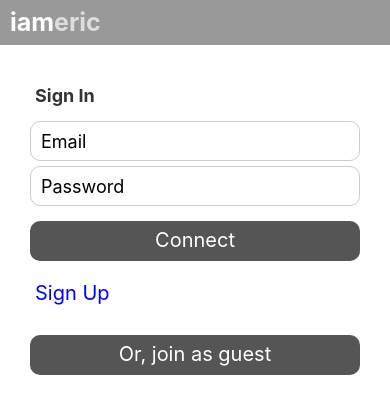
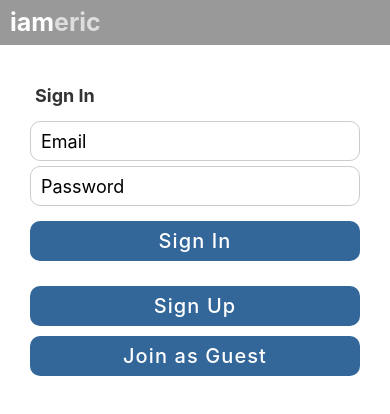
Before and after one commit to ezivnuska/iameric.me, a React Native app: screen /auth in a window 390 px wide. Shown: the top 414 px of the page. Built offline with nearby package versions, Linux system fonts and the light colour scheme.

Commit message:
added ButtonPrimary to mix.

```diff
--- /dev/null
+++ b/src/components/AuthButton.js
@@ -0,0 +1,13 @@
+import React from 'react'
+import {
+    ButtonPrimary,
+} from '.'
+
+const AuthButton = ({ onPress, signin }) => (
+    <ButtonPrimary
+        label={signin ? 'Sign In' : 'Sign Up'}
+        onPress={onPress}
+    />
+)
+
+export default AuthButton
--- /dev/null
+++ b/src/components/ButtonPrimary.js
@@ -0,0 +1,29 @@
+import React from 'react'
+import {
+    Text,
+    TouchableOpacity,
+} from 'react-native'
+import defaultStyles from '../styles'
+
+const ButtonPrimary = ({ label, onPress, altLabel = null, disabled = false }) => {
+
+    const handlePress = async () => {
+        // do stuff
+        onPress()
+    }
+
+    return (
+        <TouchableOpacity
+            style={[defaultStyles.button, disabled ? defaultStyles.buttonDisabled : null]}
+            onPress={handlePress}
+            disabled={disabled}
+        >
+            <Text style={[defaultStyles.buttonLabel, disabled ? defaultStyles.buttonLabelDisabled : null]}>
+                {disabled ? altLabel || label : label}
+            </Text>
+
+        </TouchableOpacity>
+    )
+}
+
+export default ButtonPrimary
--- a/src/components/FeedbackForm.js
+++ b/src/components/FeedbackForm.js
@@ -55,13 +55,13 @@ const FeedbackForm = ({ addEntry, updateStatus }) => {
 
             <TouchableOpacity
                 style={[defaultStyles.button, (!entry.length ? defaultStyles.buttonDisabled : null)]}
-                disabled={!entry.length}
+                disabled={!!entry.length}
                 onPress={onSubmit}
             >
                 <Text
                     style={[defaultStyles.buttonLabel, (!entry.length ? defaultStyles.buttonLabelDisabled : null)]}
                 >
-                    Say it
+                    Send
                 </Text>
             </TouchableOpacity>
 
--- a/src/components/GuestSigninButton.js
+++ b/src/components/GuestSigninButton.js
@@ -1,11 +1,11 @@
 import React, { useState } from 'react'
 import {
     StyleSheet,
-    Text,
-    TouchableOpacity,
 } from 'react-native'
+import {
+    ButtonPrimary,
+} from '.'
 import axios from 'axios'
-import defaultStyles from '../styles'
 
 const GuestSigninButton = ({ setUser }) => {
 
@@ -29,27 +29,13 @@ const GuestSigninButton = ({ setUser }) => {
     }
 
     return (
-        <TouchableOpacity
-            style={[defaultStyles.button, styles.container]}
+        <ButtonPrimary
+            label='Join as Guest'
+            altLabel='Connecting...'
+            disabled={loading}
             onPress={handlePress}
-            disabled={loading}
-        >
-            <Text style={[defaultStyles.buttonLabel, loading ? defaultStyles.buttonLabelDisabled : null]}>
-                Or, join as guest
-            </Text>
-
-        </TouchableOpacity>
+        />
     )
 }
 
 export default GuestSigninButton
-
-const styles = StyleSheet.create({
-    container: {
-        // display: 'flex',
-        // flexDirection: 'row',
-        // justifyContent: 'center',
-        // borderWidth: 1,
-        // borderColor: 'red',
-    },
-})
--- a/src/components/SignInForm.js
+++ b/src/components/SignInForm.js
@@ -10,6 +10,7 @@ import axios from 'axios'
 import { AppContext } from '../AppContext'
 import { navigate } from '../navigators/RootNavigation'
 import defaultStyles from '../styles'
+import ButtonPrimary from './ButtonPrimary'
 
 const SignInForm = ({ updateStatus, setUser }) => {
 
@@ -39,6 +40,7 @@ const SignInForm = ({ updateStatus, setUser }) => {
 
 	const sendData = async user => {
 		updateStatus('Storing email...')
+		setLoading(true)
 		await AsyncStorage
 			.setItem('email', user.email)
 			.then(() => {
@@ -47,17 +49,18 @@ const SignInForm = ({ updateStatus, setUser }) => {
 			})
 
 		updateStatus('Attempting sign in...')
-		setLoading(true)
 		axios
 			.post('/api/signin', user)
 			.then(({ data }) => {
+				setLoading(false)
 				const { err, user } = data
-				if (err) return updateStatus(err)
+				if (err) {
+					return updateStatus(err)
+				}
 				if (user) {
 					updateStatus('Sign in successful.')
 					setUser(user)
 				}
-				setLoading(false)
 			})
 			.catch(err => {
 				updateStatus('Error signing in.')
@@ -100,18 +103,12 @@ const SignInForm = ({ updateStatus, setUser }) => {
                 secureTextEntry={true}
             />
 
-            <TouchableOpacity
-                style={[defaultStyles.button, (loading ? defaultStyles.buttonDisabled : null)]}
-                onPress={onSubmit}
+			<ButtonPrimary
 				disabled={loading}
-            >
-                <Text
-                    style={[defaultStyles.buttonLabel, (loading ? defaultStyles.buttonLabelDisabled : null)]}
-                    accessibilityLabel='Connect'
-                >
-                    {loading ? 'Connecting' : 'Connect'}
-                </Text>
-            </TouchableOpacity>
+				label='Sign In'
+				altLabel='Signing in...'
+				onPress={onSubmit}
+			/>
 
         </View>
     )
--- a/src/components/index.js
+++ b/src/components/index.js
@@ -21,6 +21,8 @@ import Menu from './Menu'
 import Profile from './Profile'
 import Settings from './Settings'
 import SimpleButton from './SimpleButton'
+import AuthButton from './AuthButton'
+import ButtonPrimary from './ButtonPrimary'
 import SimpleLink from './SimpleLink'
 import SignInForm from './SignInForm'
 import SignUpForm from './SignUpForm'
@@ -55,6 +57,8 @@ export {
     Profile,
     Settings,
     SimpleButton,
+    ButtonPrimary,
+    AuthButton,
     SimpleLink,
     SignInForm,
     SignUpForm,
--- a/src/screens/AuthScreen.js
+++ b/src/screens/AuthScreen.js
@@ -7,6 +7,7 @@ import {
     GuestSigninButton,
     SignInForm,
     SignUpForm,
+    AuthButton,
     SimpleLink,
 } from '../components'
 import { Screen } from './'
@@ -27,18 +28,6 @@ const AuthScreen = ({ navigation, ...props }) => {
     const [formVisible, setFormVisible] = useState(false)
     const [signupVisible, setSignupVisible] = useState(false)
     const [route, setRoute] = useState(null)
-
-    const renderNav = () => signupVisible ? (
-        <SimpleLink
-            labelText='Sign In'
-            onPress={() => setSignupVisible(false)}
-        />
-    ) : (
-        <SimpleLink
-            labelText='Sign Up'
-            onPress={() => setSignupVisible(true)}
-        />
-    )
 
     const updateStatus = text => dispatch({ type: 'SET_STATUS', status: text })
 
@@ -161,7 +150,12 @@ const AuthScreen = ({ navigation, ...props }) => {
         <Screen { ...props }>
             <View style={styles.container}>
                 {formVisible ? renderForm() : null}
-                {formVisible ? renderNav() : null}
+                {formVisible ? (
+                    <AuthButton
+                        signin={!!signupVisible}
+                        onPress={() => setSignupVisible(!signupVisible)}
+                    />
+                ) : null}
                 <GuestSigninButton setUser={setUser} />
             </View>
         </Screen>
--- a/src/styles/index.js
+++ b/src/styles/index.js
@@ -58,21 +58,23 @@ export default StyleSheet.create({
 	button: {
 		paddingHorizontal: 20,
 		height: 40,
-		backgroundColor: '#555',
+		backgroundColor: '#369',
 		borderRadius: 10,
 		marginTop: 10,
 	},
 	buttonDisabled: {
-		backgroundColor: '#aaa',
+		backgroundColor: '#ddd',
 	},
 	buttonLabel: {
 		color: '#fff',
 		fontSize: 20,
-		marginTop: 7,
 		textAlign: 'center',
+		fontWeight: 500,
+		letterSpacing: 1.1,
+		lineHeight: 40,
 	},
 	buttonLabelDisabled: {
-		color: '#333',
+		color: '#369',
 	},
 	linkText: {
 		paddingVertical: 5,
```
Also changed, not shown: 1 other file (tests, documents, lock files or other folders).
